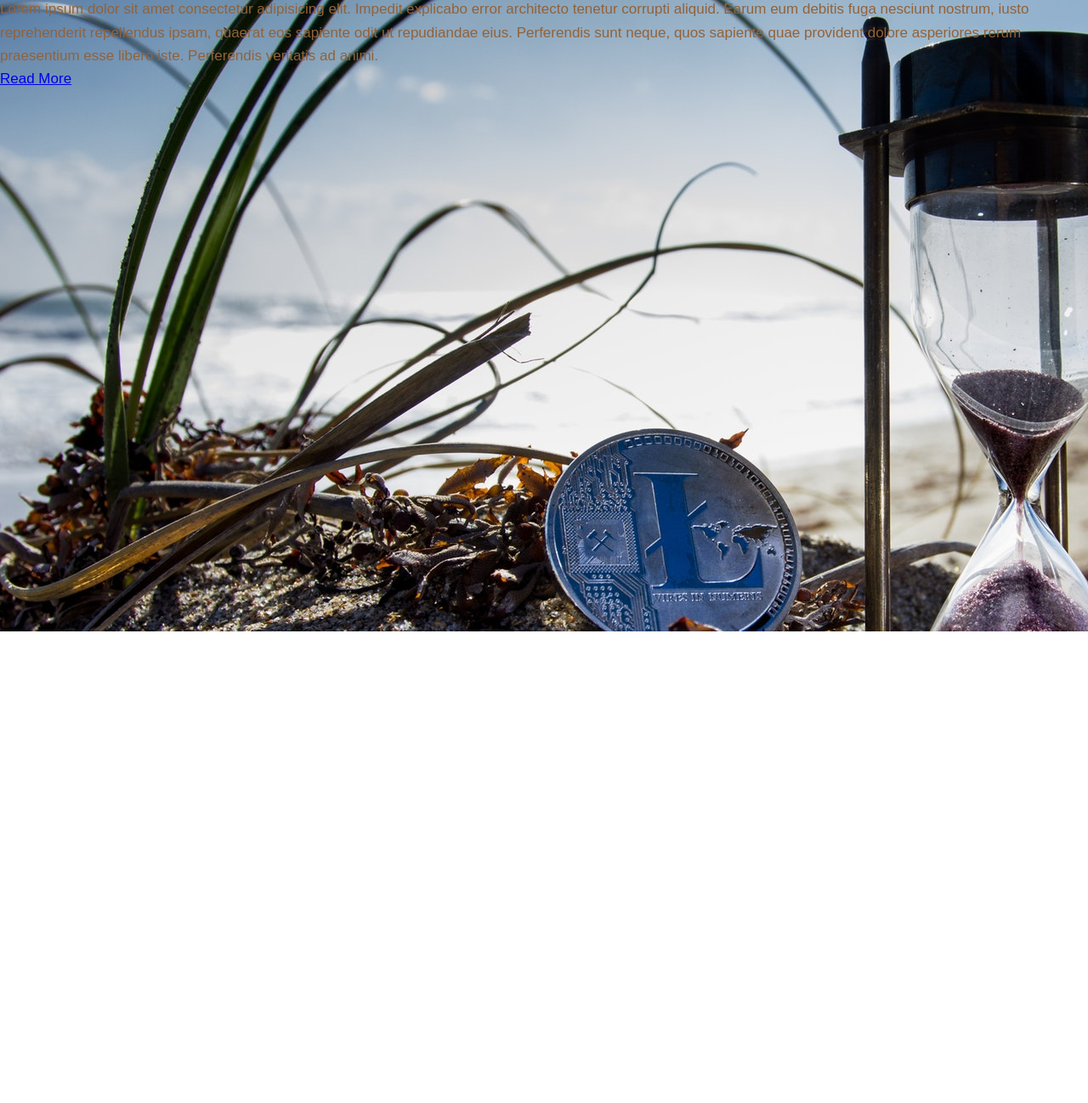
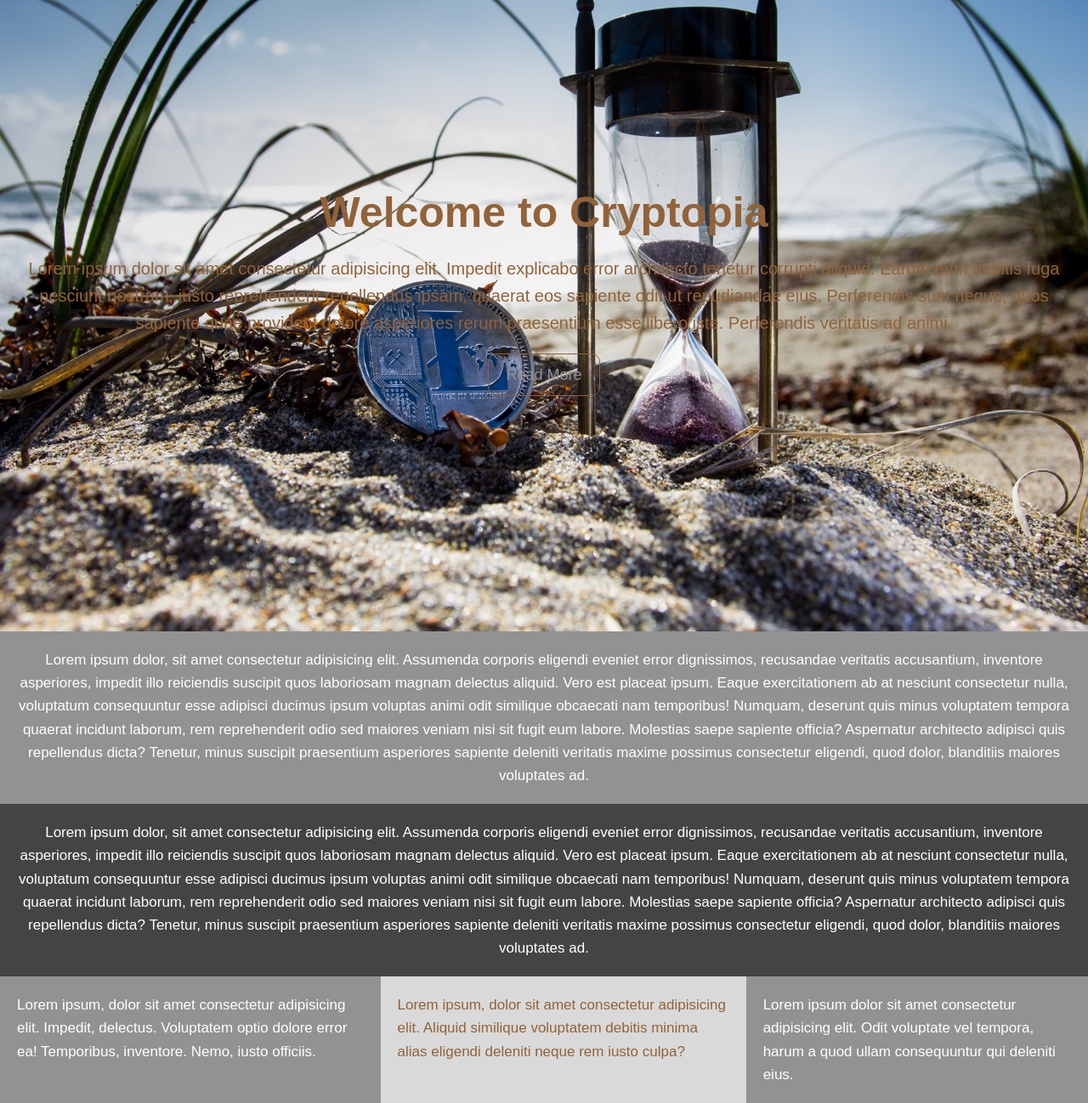
Before and after one commit to hanumancode/Responsive-Fullscreen-Landing-Page---HTML-CSS, a plain HTML site: page index.html in a window 1280 px wide. Shown: the part 57-1355 px from the top of the page at 85% size. Before the commit the page ends 800 px from the top, so only its background shows below. Drawn offline with Linux system fonts and the light colour scheme.

Commit message:
added styling for header and content and styling for the 3 sections

```diff
--- a/index.html
+++ b/index.html
@@ -14,5 +14,16 @@
     <a href="#" class="btn">Read More</a>
     </header>
 
+    <section id="section1">
+        <p>Lorem ipsum dolor, sit amet consectetur adipisicing elit. Assumenda corporis eligendi eveniet error dignissimos, recusandae veritatis accusantium, inventore asperiores, impedit illo reiciendis suscipit quos laboriosam magnam delectus aliquid. Vero est placeat ipsum. Eaque exercitationem ab at nesciunt consectetur nulla, voluptatum consequuntur esse adipisci ducimus ipsum voluptas animi odit similique obcaecati nam temporibus! Numquam, deserunt quis minus voluptatem tempora quaerat incidunt laborum, rem reprehenderit odio sed maiores veniam nisi sit fugit eum labore. Molestias saepe sapiente officia? Aspernatur architecto adipisci quis repellendus dicta? Tenetur, minus suscipit praesentium asperiores sapiente deleniti veritatis maxime possimus consectetur eligendi, quod dolor, blanditiis maiores voluptates ad.</p>
+    </section>
+    <section id="section2">
+        <p>Lorem ipsum dolor, sit amet consectetur adipisicing elit. Assumenda corporis eligendi eveniet error dignissimos, recusandae veritatis accusantium, inventore asperiores, impedit illo reiciendis suscipit quos laboriosam magnam delectus aliquid. Vero est placeat ipsum. Eaque exercitationem ab at nesciunt consectetur nulla, voluptatum consequuntur esse adipisci ducimus ipsum voluptas animi odit similique obcaecati nam temporibus! Numquam, deserunt quis minus voluptatem tempora quaerat incidunt laborum, rem reprehenderit odio sed maiores veniam nisi sit fugit eum labore. Molestias saepe sapiente officia? Aspernatur architecto adipisci quis repellendus dicta? Tenetur, minus suscipit praesentium asperiores sapiente deleniti veritatis maxime possimus consectetur eligendi, quod dolor, blanditiis maiores voluptates ad.</p>
+    </section>
+    <section id="section3">
+        <div class="box1">Lorem ipsum, dolor sit amet consectetur adipisicing elit. Impedit, delectus. Voluptatem optio dolore error ea! Temporibus, inventore. Nemo, iusto officiis.</div>
+        <div class="box2">Lorem ipsum, dolor sit amet consectetur adipisicing elit. Aliquid similique voluptatem debitis minima alias eligendi deleniti neque rem iusto culpa?</div>
+        <div class="box3">Lorem ipsum dolor sit amet consectetur adipisicing elit. Odit voluptate vel tempora, harum a quod ullam consequuntur qui deleniti eius.</div>
+    </section>
 </body>
 </html>
--- a/style.css
+++ b/style.css
@@ -12,14 +12,68 @@ body {
 
 #showcase {
     background-image: url(background-exodus-litecoin.jpeg);
+    background-size: cover;
+    background-position: center;
     height: 100vh;
-
+    display: flex;
+    flex-direction: column;
+    justify-content: center;
+    align-items: center;
+    text-align: center;
+    padding: 0 20px;
 }
 
 #showcase h1 {
-
+    font-size: 50px;
+    line-height: 1.2;
 }
 
-.btn {
+#showcase p {
+    font-size: 20px;
+    padding-top: 20px;
+}
 
+#showcase .btn {
+    font-size: 18px;
+    text-decoration: none;
+    color: #929292;
+    border: 1px solid #926239;
+    border-radius: 10px;
+    padding: 10px 20px;
+    margin-top: 20px;
 }
+
+#showcase .btn:hover {
+    background: #fff;
+}
+
+#section1 {
+    padding: 20px;
+    background: #929292;
+    color: #fff;
+    text-align: center;
+}
+
+#section2 {
+    padding: 20px;
+    background: #444;
+    color: #fff;
+    text-align: center;
+}
+
+#section3 {
+    display: flex;
+}
+
+#section3 div {
+    padding: 20px;
+}
+
+#section3 .box1, #section3 .box3 {
+    background: #929292;
+    color: #fff;
+}
+
+#section3 .box2 {
+    background: #d9d9d9;
+}
```
